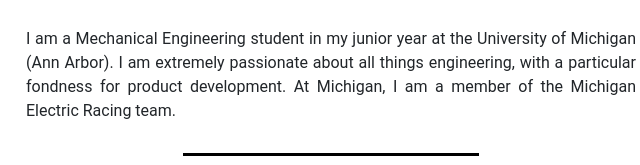
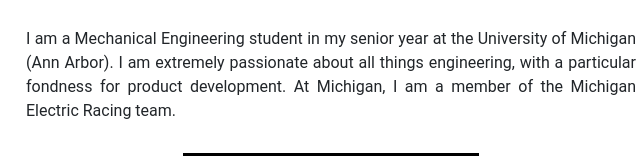
Before and after one commit to rohdalvi/rohdalvi.github.io, a plain HTML site: page index.html in a window 1280 px wide. Shown: the part 619-784 px from the top of the page, 309-949 px from the left. Drawn offline with nearby package versions, Linux system fonts and the light colour scheme.

Commit message:
changed school year

```diff
--- a/index.html
+++ b/index.html
@@ -51,7 +51,7 @@
     </div>
 
     <div class="row">
-        <div class="col-md-6 offset-md-3 text-justify">I am a Mechanical Engineering student in my junior year at the University of Michigan (Ann Arbor).
+        <div class="col-md-6 offset-md-3 text-justify">I am a Mechanical Engineering student in my senior year at the University of Michigan (Ann Arbor).
             I am extremely passionate about all things engineering, with a particular fondness for product development.
             At Michigan, I am a member of the Michigan Electric Racing team.
         </div>
```
